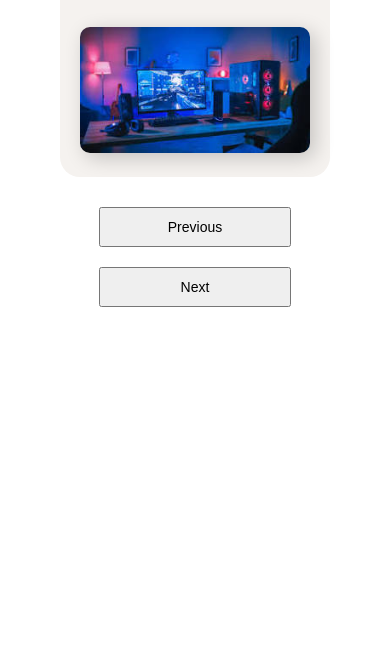
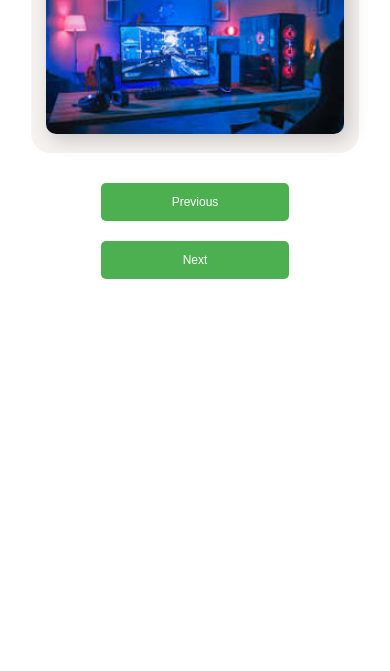
Before and after one commit to pramodkumar0233/demo-deploy, a plain HTML site: page index.html in a window 390 px wide. Shown: the part 173-844 px from the top of the page. Drawn offline with Linux system fonts and the light colour scheme.

Commit message:
updated css for mobile-2 try

```diff
--- a/style.css
+++ b/style.css
@@ -1,42 +1,46 @@
-/* Core layout */
+/* Core layout for the box */
 .box {
   display: flex;
   flex-direction: column;
   font-family: sans-serif;
   justify-content: center;
-  align-items: center;
+  align-items: center; /* Center content */
   margin: 0 auto;
   width: 90%;
-  max-width: 500px;
+  max-width: 500px; /* Limit max width */
   height: auto;
   text-align: center;
   padding: 20px;
   background-color: #ffffff;
-  box-sizing: border-box;
+  box-sizing: border-box; /* Include padding in width/height calculations */
 }
 
+/* Container for alignment */
 .container {
   display: flex;
   justify-content: center;
   padding: 20px;
 }
 
+/* Styling for the image section */
 .image {
   background-color: rgb(245, 242, 239);
   padding: 20px;
   border-radius: 20px;
+  width: 100%; /* Ensure full width */
 }
 
+/* Image styling for responsiveness */
 img {
   width: 100%;
   max-width: 100%;
   height: auto;
   margin-top: 20px;
   border-radius: 10px;
-  box-shadow: 5px 5px 20px rgba(0, 0, 0, 0.2);
+  box-shadow: 5px 5px 20px rgba(0, 0, 0, 0.2); /* Soft shadow */
 }
 
-/* Buttons */
+/* Buttons styling */
 .buttons {
   margin-top: 20px;
   display: flex;
@@ -45,21 +49,62 @@ img {
 }
 
 button {
-  padding: 10px 20px;
+  padding: 12px 24px;
   font-size: 16px;
   margin: 10px;
   cursor: pointer;
+  border: none;
+  background-color: #4CAF50; /* Add a nice green color */
+  color: white;
+  border-radius: 5px;
+  transition: background-color 0.3s ease;
 }
 
-/* Media Query for mobile */
-@media (max-width: 600px) {
+button:hover {
+  background-color: #45a049; /* Slight hover effect */
+}
+
+/* Mobile-first media query */
+@media (max-width: 768px) {
   .box {
-    padding: 15px;
+    padding: 15px; /* Reduce padding on smaller screens */
   }
 
   button {
-    width: 100%;
-    max-width: 200px;
+    width: 100%; /* Make buttons full width on small screens */
+    max-width: 300px;
     font-size: 14px;
   }
+
+  /* Optional: Style adjustments for image section */
+  .image {
+    padding: 15px; /* Reduce padding */
+  }
+
+  /* Adjust the box to take full width in smaller screens */
+  .container {
+    padding: 10px;
+  }
+
+  img {
+    max-width: 100%;
+    height: auto;
+    border-radius: 10px;
+  }
 }
+
+/* For very small mobile screens (portrait mode) */
+@media (max-width: 480px) {
+  .box {
+    padding: 10px; /* Further reduce padding */
+  }
+
+  button {
+    font-size: 12px; /* Make text smaller */
+  }
+
+  img {
+    max-width: 100%;
+    height: auto;
+  }
+}
```
